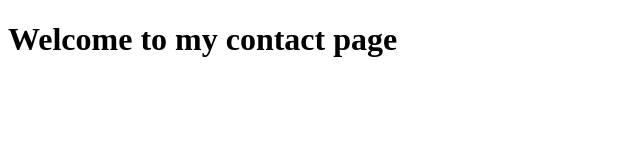
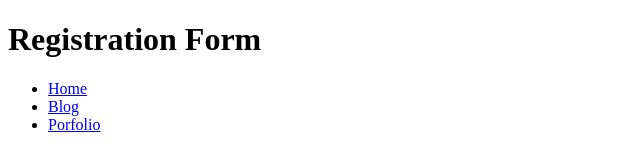
Before and after one commit to Siehon/Portfolio, a plain HTML site: page contact.html in a window 1280 px wide. Shown: the whole page, without its empty margins (0-640 px from the left). Drawn offline with Linux system fonts and the light colour scheme.

Commit message:
Add files via upload

```diff
--- a/contact.html
+++ b/contact.html
@@ -6,6 +6,16 @@
     <title>My contact</title>
 </head>
 <body>
-    <h1>Welcome to my contact page</h1>
+    <h1> Registration Form </h1>
+    <ul>
+        <li>
+            <a href="index.html">Home</a>
+        </li>
+        <li>
+            <a href="blog.html">Blog</a>
+        </li>
+       <li>
+        <a href="porfolio">Porfolio</a>
+       </li>
 </body>
 </html>
```
Also changed, not shown: blog.html (added, +18 -0 lines), form.html.html (+8 -0 lines), index.html (+1 -7 lines).
